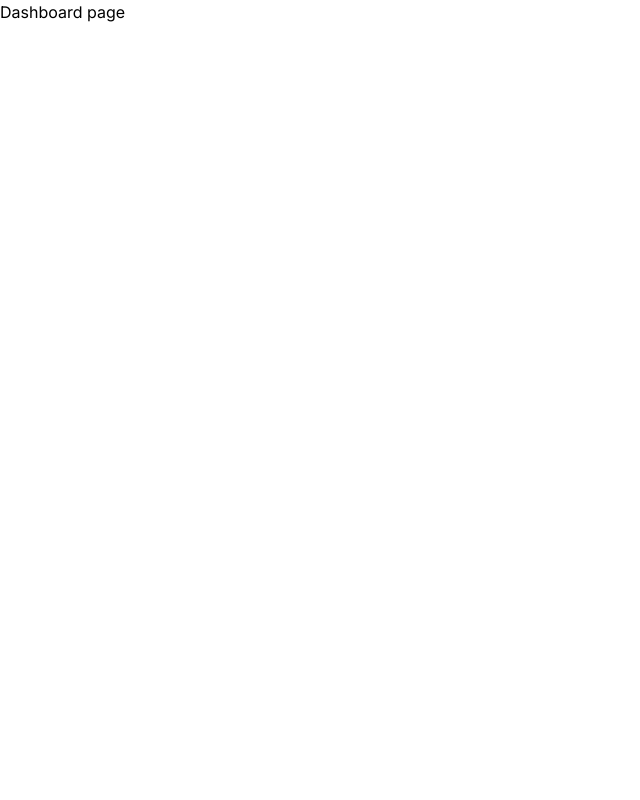
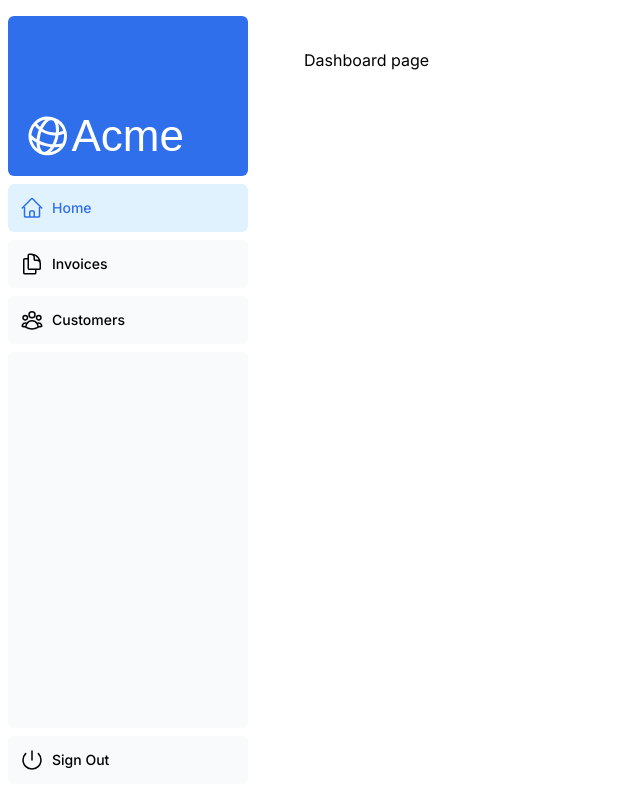
Before and after one commit to retr0717/nextjs, a Next.js app: page /dashboard in a window 1280 px wide. Shown: the whole page, without its empty margins (0-640 px from the left). Built offline with nearby package versions, Linux system fonts and the light colour scheme; a web font is replaced by a local one.

Commit message:
navigation using folders

```diff
--- /dev/null
+++ b/app/dashboard/layout.tsx
@@ -0,0 +1,12 @@
+import SideNav from '@/app/ui/dashboard/sidenav';
+
+export default function Layout({ children }: { children: React.ReactNode }) {
+  return (
+    <div className="flex h-screen flex-col md:flex-row md:overflow-hidden">
+      <div className="w-full flex-none md:w-64">
+        <SideNav />
+      </div>
+      <div className="flex-grow p-6 md:overflow-y-auto md:p-12">{children}</div>
+    </div>
+  );
+}
--- a/app/ui/dashboard/nav-links.tsx
+++ b/app/ui/dashboard/nav-links.tsx
@@ -1,8 +1,14 @@
+'use client';
+
 import {
   UserGroupIcon,
   HomeIcon,
   DocumentDuplicateIcon,
 } from '@heroicons/react/24/outline';
+
+import Link from 'next/link';
+import { usePathname } from 'next/navigation';
+import clsx from 'clsx';
 
 // Map of links to display in the side navigation.
 // Depending on the size of the application, this would be stored in a database.
@@ -17,19 +23,26 @@
 ];
 
 export default function NavLinks() {
+
+  const pathname = usePathname();
   return (
     <>
       {links.map((link) => {
         const LinkIcon = link.icon;
         return (
-          <a
+          <Link
             key={link.name}
             href={link.href}
-            className="flex h-[48px] grow items-center justify-center gap-2 rounded-md bg-gray-50 p-3 text-sm font-medium hover:bg-sky-100 hover:text-blue-600 md:flex-none md:justify-start md:p-2 md:px-3"
-          >
+            className={clsx(
+              'flex h-[48px] grow items-center justify-center gap-2 rounded-md bg-gray-50 p-3 text-sm font-medium hover:bg-sky-100 hover:text-blue-600 md:flex-none md:justify-start md:p-2 md:px-3',
+              {
+                'bg-sky-100 text-blue-600': pathname === link.href,
+              },
+            )}
+            >
             <LinkIcon className="w-6" />
             <p className="hidden md:block">{link.name}</p>
-          </a>
+          </Link>
         );
       })}
     </>
```
